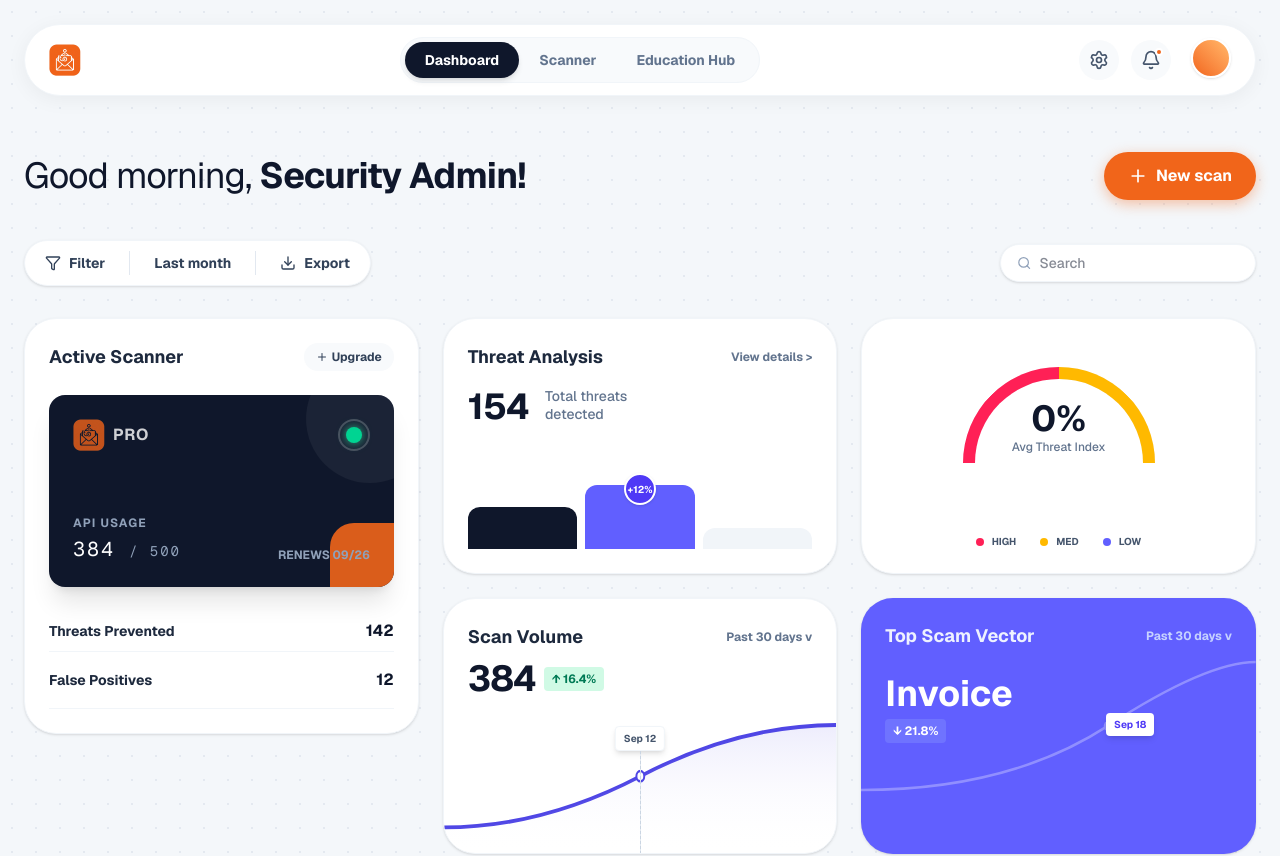
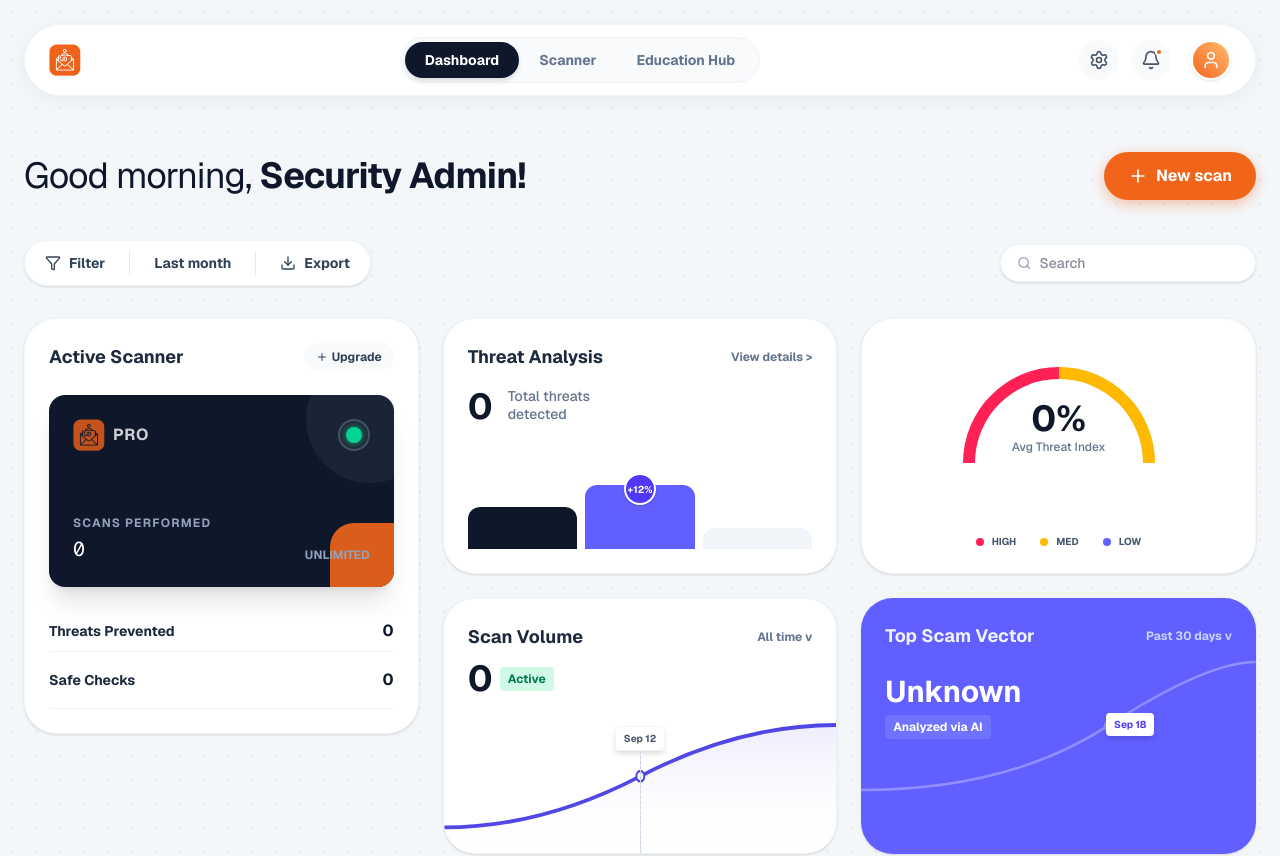
Before and after one commit to Nav-0019/Prompt_22-09-2026, a Next.js app: page /dashboard in a window 1280 px wide. Shown: the top 856 px of the page. Built offline with nearby package versions, Linux system fonts and the light colour scheme; no server answers; the database is empty.

Commit message:
feat: sync dashboard stats with real supabase data and populate profile with active user session

```diff
--- a/src/app/dashboard/layout.tsx
+++ b/src/app/dashboard/layout.tsx
@@ -5,6 +5,7 @@
 import Link from 'next/link';
 import { usePathname, useRouter } from 'next/navigation';
 import { logout } from '@/app/login/actions';
+import { supabase } from '@/lib/supabase';
 
 export default function DashboardLayout({ children }: { children: React.ReactNode }) {
   const pathname = usePathname();
@@ -13,6 +14,19 @@
   const [showSettings, setShowSettings] = useState(false);
   const [showProfile, setShowProfile] = useState(false);
   const [isNightMode, setIsNightMode] = useState(false);
+  const [user, setUser] = useState<{ email?: string; name?: string; picture?: string } | null>(null);
+
+  React.useEffect(() => {
+    supabase.auth.getUser().then(({ data: { user } }) => {
+      if (user) {
+        setUser({
+          email: user.email,
+          name: user.user_metadata?.full_name || 'Security Admin',
+          picture: user.user_metadata?.avatar_url || ''
+        });
+      }
+    });
+  }, []);
 
   const toggleNightMode = () => {
     const nextState = !isNightMode;
@@ -140,15 +154,21 @@
             <div className="relative ml-2">
               <button
                 onClick={() => { setShowProfile(!showProfile); setShowSettings(false); setShowNotifications(false); }}
-                className="w-10 h-10 rounded-full bg-gradient-to-tr from-[#F1651A] to-orange-300 shadow-sm border-2 border-white cursor-pointer"
-              ></button>
+                className="w-10 h-10 rounded-full bg-gradient-to-tr from-[#F1651A] to-orange-300 shadow-sm border-2 border-white cursor-pointer overflow-hidden flex items-center justify-center"
+              >
+                {user?.picture ? (
+                  <img src={user.picture} alt="Profile" className="w-full h-full object-cover" />
+                ) : (
+                  <User className="w-5 h-5 text-white" />
+                )}
+              </button>
 
               {/* Profile Dropdown */}
               {showProfile && (
                 <div className="absolute top-full mt-4 right-0 w-64 bg-white/90 backdrop-blur-xl rounded-2xl shadow-2xl border border-white/50 overflow-hidden z-50">
                   <div className="px-5 py-4 border-b border-slate-100 bg-white/50">
-                    <h3 className="font-bold text-slate-800">Security Admin</h3>
-                    <p className="text-xs text-slate-500">admin@phishinginspector.com</p>
+                    <h3 className="font-bold text-slate-800">{user?.name || 'Security Admin'}</h3>
+                    <p className="text-xs text-slate-500">{user?.email || 'admin@phishinginspector.com'}</p>
                   </div>
                   <div className="p-2">
                     <button className="w-full text-left p-3 hover:bg-slate-50 rounded-xl transition-colors flex items-center gap-3">
--- a/src/app/dashboard/page.tsx
+++ b/src/app/dashboard/page.tsx
@@ -14,22 +14,43 @@
 
 export default function DashboardOverview() {
   const [scans, setScans] = useState<RecentScan[]>([]);
+  const [userName, setUserName] = useState('Security Admin');
 
   useEffect(() => {
     async function fetchData() {
+      // Get User Name
+      const { data: { user } } = await supabase.auth.getUser();
+      if (user && user.user_metadata?.full_name) {
+        // Extract first name
+        const firstName = user.user_metadata.full_name.split(' ')[0];
+        setUserName(firstName);
+      }
+
       if (!process.env.NEXT_PUBLIC_SUPABASE_URL) return;
       const { data } = await supabase
         .from('scans')
         .select('*')
         .order('created_at', { ascending: false })
-        .limit(5);
+        .limit(200);
       if (data) setScans(data);
     }
     fetchData();
   }, []);
 
-  const totalScans = scans.length > 0 ? 384 : 0;
-  const avgThreat = scans.length > 0 ? 24 : 0;
+  const totalScans = scans.length;
+  const avgThreat = scans.length > 0 ? Math.round(scans.reduce((acc, scan) => acc + scan.threat_index, 0) / scans.length) : 0;
+  const threatsPrevented = scans.filter(s => s.threat_index >= 70).length;
+  const safeChecks = scans.filter(s => s.threat_index < 30).length;
+
+  // Calculate Top Scam Vector
+  const scamCounts = scans.reduce((acc, curr) => {
+    if (curr.scam_type && curr.scam_type !== 'None') {
+      acc[curr.scam_type] = (acc[curr.scam_type] || 0) + 1;
+    }
+    return acc;
+  }, {} as Record<string, number>);
+
+  const topScamVector = Object.entries(scamCounts).sort((a, b) => b[1] - a[1])[0]?.[0] || 'Unknown';
 
   return (
     <div className="w-full animation-fade-in">
@@ -37,7 +58,7 @@
       {/* HEADER SECTION */}
       <div className="flex flex-col sm:flex-row justify-between items-start sm:items-center mb-10 gap-4 mt-6">
         <h1 className="text-4xl font-normal text-slate-900 tracking-tight">
-          Good morning, <span className="font-bold">Security Admin!</span>
+          Good morning, <span className="font-bold">{userName}!</span>
         </h1>
         <Link
           href="/scan"
@@ -103,10 +124,10 @@
                </div>
 
                <div className="relative z-10">
-                 <p className="text-xs text-slate-400 font-bold tracking-widest mb-1">API USAGE</p>
+                 <p className="text-xs text-slate-400 font-bold tracking-widest mb-1">SCANS PERFORMED</p>
                  <div className="flex justify-between items-end">
-                   <p className="font-mono text-xl tracking-widest">384 <span className="text-sm text-slate-400">/ 500</span></p>
-                   <p className="text-xs font-bold text-slate-400">RENEWS 09/26</p>
+                   <p className="font-mono text-xl tracking-widest">{totalScans}</p>
+                   <p className="text-xs font-bold text-slate-400">UNLIMITED</p>
                  </div>
                </div>
             </div>
@@ -115,13 +136,13 @@
               <div className="flex items-center gap-2 font-bold text-slate-800 text-sm">
                 Threats Prevented
               </div>
-              <span className="font-bold text-slate-900">142</span>
+              <span className="font-bold text-slate-900">{threatsPrevented}</span>
             </div>
             <div className="flex justify-between items-center py-4 border-b border-slate-100">
               <div className="flex items-center gap-2 font-bold text-slate-800 text-sm">
-                False Positives
+                Safe Checks
               </div>
-              <span className="font-bold text-slate-900">12</span>
+              <span className="font-bold text-slate-900">{safeChecks}</span>
             </div>
           </div>
         </div>
@@ -135,7 +156,7 @@
             </div>
 
             <div className="flex items-end gap-4 mb-4">
-               <h2 className="text-4xl font-bold text-slate-900 tracking-tight">154</h2>
+               <h2 className="text-4xl font-bold text-slate-900 tracking-tight">{threatsPrevented}</h2>
                <p className="text-sm font-medium text-slate-500 mb-1 leading-tight">Total threats<br/>detected</p>
             </div>
 
@@ -156,11 +177,11 @@
           <div className="bg-white p-6 rounded-[2rem] shadow-sm border border-slate-100 h-64 flex flex-col relative overflow-hidden">
             <div className="flex justify-between items-center mb-2">
               <h3 className="font-bold text-slate-800 text-lg">Scan Volume</h3>
-              <button className="text-xs font-bold text-slate-500 hover:text-slate-800">Past 30 days v</button>
+              <button className="text-xs font-bold text-slate-500 hover:text-slate-800">All time v</button>
             </div>
             <div className="flex items-center gap-2 mb-8">
-               <h2 className="text-4xl font-bold text-slate-900 tracking-tight">384</h2>
-               <div className="bg-emerald-100 text-emerald-700 text-xs font-bold px-2 py-1 rounded">↑ 16.4%</div>
+               <h2 className="text-4xl font-bold text-slate-900 tracking-tight">{totalScans}</h2>
+               <div className="bg-emerald-100 text-emerald-700 text-xs font-bold px-2 py-1 rounded">Active</div>
             </div>
 
             {/* SVG Line Chart Mock */}
@@ -227,9 +248,9 @@
             </div>
 
             <div className="mt-4 z-10">
-               <h2 className="text-4xl font-bold mb-1">Invoice</h2>
+               <h2 className="text-3xl font-bold mb-1 truncate">{topScamVector}</h2>
                <div className="bg-indigo-400/50 inline-block text-white text-xs font-bold px-2 py-1 rounded flex items-center gap-1 w-max">
-                 ↓ 21.8%
+                 Analyzed via AI
                </div>
             </div>
 
```
